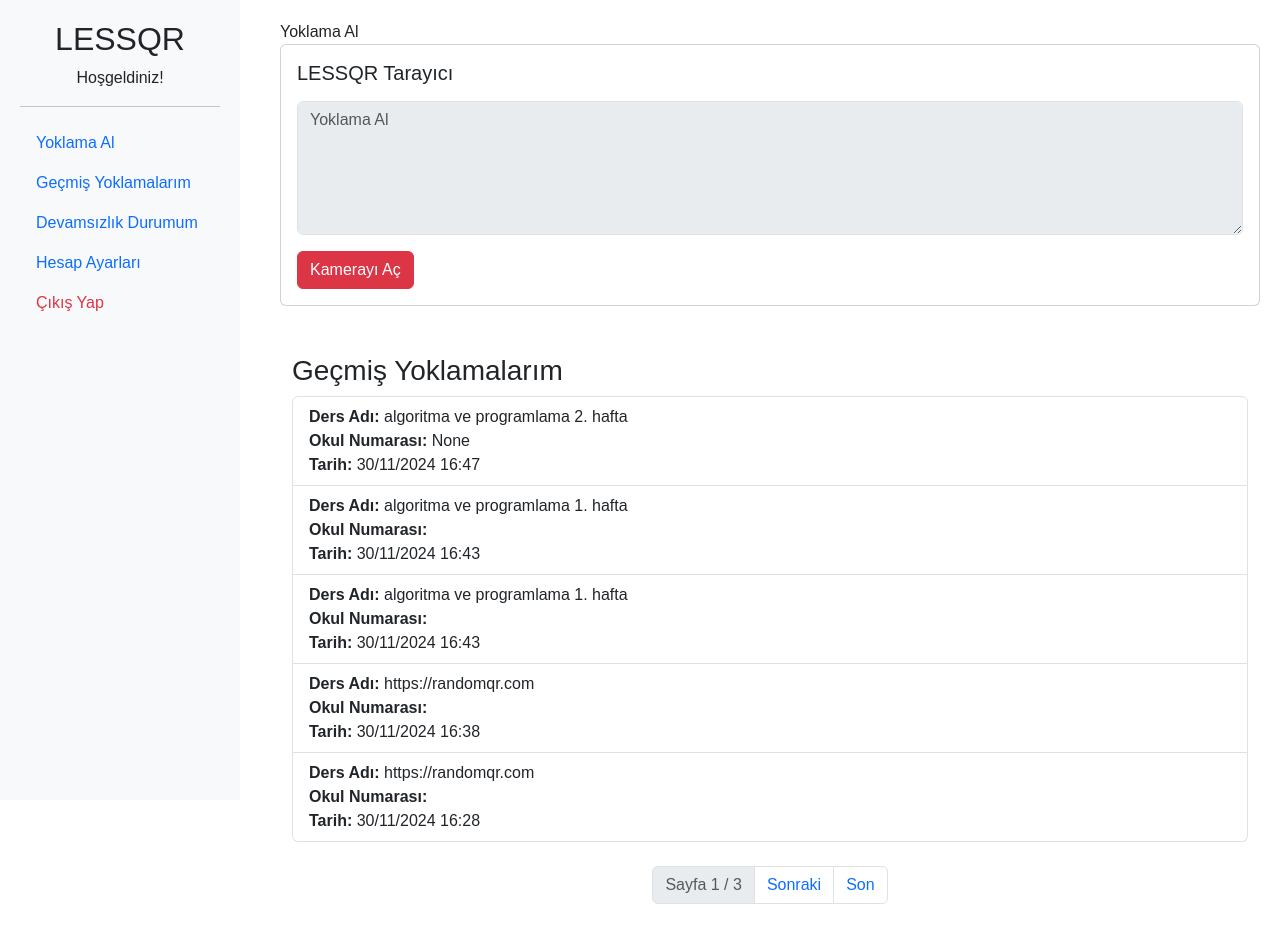
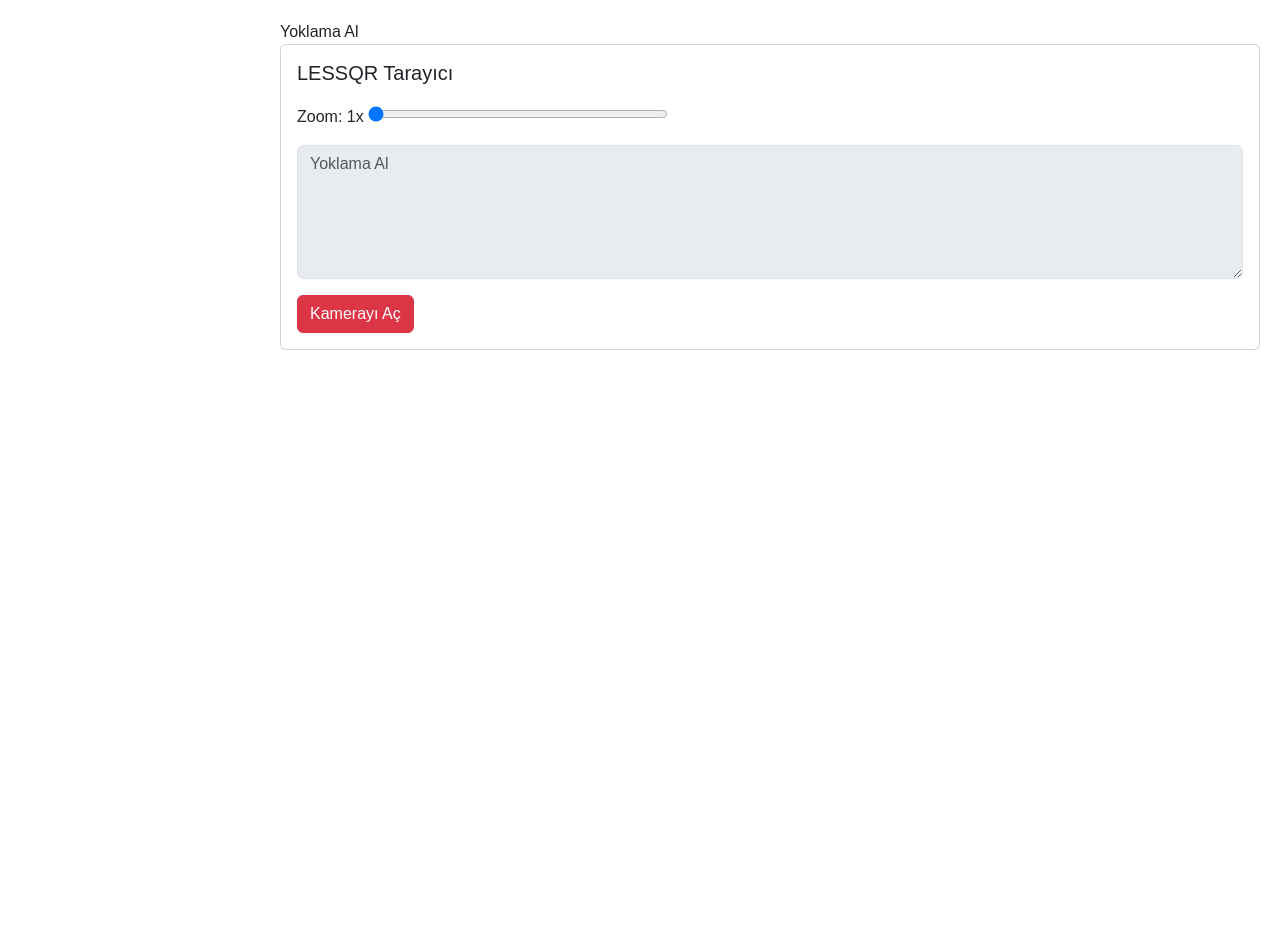
Before and after one commit to Hamza-Sengul/qr_yoklama_remake, a Django app: page /account/dashboard/ in a window 1280 px wide. After the commit the page ends 350 px from the top, so only its background shows below. Run offline with Django 5.2, Linux system fonts and the light colour scheme; a user stored in the database is signed in; data comes from the database, SQL or seed files in the repository.

Commit message:
Update student_dashboard.html

```diff
--- a/qr_yoklama_remake/qrapp/account/templates/student_dashboard.html
+++ b/qr_yoklama_remake/qrapp/account/templates/student_dashboard.html
@@ -31,6 +31,15 @@
             display: none;
         }
 
+        .camera-controls {
+            margin-top: 20px;
+        }
+
+        #zoom-range {
+            width: 100%;
+            max-width: 300px;
+        }
+
         @media (min-width: 768px) {
             .offcanvas {
                 display: none !important;
@@ -57,99 +66,20 @@
     </style>
 </head>
 <body>
-    <!-- Navbar Toggle Button (Mobil İçin) -->
-    <div class="d-block d-md-none">
-        <button class="btn btn-primary m-3" type="button" data-bs-toggle="offcanvas" data-bs-target="#offcanvasSidebar" aria-controls="offcanvasSidebar">
-            Menü
-        </button>
-    </div>
-
-    <!-- Sidebar (Mobil: Offcanvas, Desktop: Sabit) -->
-    <div class="offcanvas offcanvas-start d-md-none" tabindex="-1" id="offcanvasSidebar" aria-labelledby="offcanvasSidebarLabel">
-        <div class="offcanvas-header">
-            <h5 class="offcanvas-title" id="offcanvasSidebarLabel">LESSQR</h5>
-            <button type="button" class="btn-close" data-bs-dismiss="offcanvas" aria-label="Close"></button>
-        </div>
-        <div class="offcanvas-body sidebar">
-            <p class="text-center">Hoşgeldiniz! <strong>{{ request.user.first_name }}</strong></p>
-            <hr>
-            <nav class="nav flex-column">
-                <a href="#" class="nav-link">Yoklama Al</a>
-                <a href="{% url 'gecmis_yoklamalar' %}" class="nav-link">Geçmiş Yoklamalarım</a>
-                <a href="{% url 'devamsizlik_durumu' %}" class="nav-link">Devamsızlık Durumum</a>
-                <a href="#" class="nav-link">Hesap Ayarları</a>
-                <a href="/account/logout/" class="nav-link text-danger">Çıkış Yap</a> <!-- Çıkış Yap -->
-            </nav>
-        </div>
-    </div>
-
-    <!-- Sidebar (Desktop İçin) -->
-    <div class="sidebar d-none d-md-block">
-        <h2 class="text-center">LESSQR</h2>
-        <p class="text-center">Hoşgeldiniz! <strong>{{ request.user.first_name }}</strong></p>
-        <hr>
-        <nav class="nav flex-column">
-            <a href="#" class="nav-link">Yoklama Al</a>
-            <a href="{% url 'gecmis_yoklamalar' %}" class="nav-link">Geçmiş Yoklamalarım</a>
-            <a href="{% url 'devamsizlik_durumu' %}" class="nav-link">Devamsızlık Durumum</a>
-            <a href="#" class="nav-link">Hesap Ayarları</a>
-            <a href="/account/logout/" class="nav-link text-danger">Çıkış Yap</a> <!-- Çıkış Yap -->
-        </nav>
-    </div>
-
-    <!-- Main Content -->
     <div class="main-content">
         <div class="header">Yoklama Al</div>
         <div class="card mb-4">
             <div class="card-body">
                 <h5 class="card-title">LESSQR Tarayıcı</h5>
                 <video id="video"></video>
+                <div class="camera-controls">
+                    <label for="zoom-range">Zoom: <span id="zoom-value">1</span>x</label>
+                    <input type="range" id="zoom-range" min="1" max="5" step="0.1" value="1">
+                </div>
                 <textarea id="qr-box" class="form-control mt-3" rows="5" placeholder="Yoklama Al" disabled></textarea>
                 <button id="start-camera" class="btn btn-danger mt-3">Kamerayı Aç</button>
                 <p id="qr-result" class="mt-3">Yoklama başarı ile alındı.</p>
             </div>
-        </div>
-
-        <div class="container mt-5">
-            <h3>Geçmiş Yoklamalarım</h3>
-            <ul class="list-group">
-                {% for yoklama in page_obj.object_list %}
-                <li class="list-group-item">
-                    <strong>Ders Adı:</strong> {{ yoklama.qr_content }} <br>
-                    <strong>Okul Numarası:</strong> {{ yoklama.school_number }} <br>
-                    <strong>Tarih:</strong> {{ yoklama.date_time|date:"d/m/Y H:i" }}
-                </li>
-                {% empty %}
-                <li class="list-group-item">Hiç yoklama kaydı bulunamadı.</li>
-                {% endfor %}
-            </ul>
-
-            <!-- Sayfalama -->
-            <nav class="mt-4">
-                <ul class="pagination justify-content-center">
-                    {% if page_obj.has_previous %}
-                    <li class="page-item">
-                        <a class="page-link" href="?page=1">İlk</a>
-                    </li>
-                    <li class="page-item">
-                        <a class="page-link" href="?page={{ page_obj.previous_page_number }}">Önceki</a>
-                    </li>
-                    {% endif %}
-
-                    <li class="page-item disabled">
-                        <a class="page-link">Sayfa {{ page_obj.number }} / {{ page_obj.paginator.num_pages }}</a>
-                    </li>
-
-                    {% if page_obj.has_next %}
-                    <li class="page-item">
-                        <a class="page-link" href="?page={{ page_obj.next_page_number }}">Sonraki</a>
-                    </li>
-                    <li class="page-item">
-                        <a class="page-link" href="?page={{ page_obj.paginator.num_pages }}">Son</a>
-                    </li>
-                    {% endif %}
-                </ul>
-            </nav>
         </div>
     </div>
 
@@ -159,26 +89,45 @@
         const video = document.getElementById('video');
         const qrBox = document.getElementById('qr-box');
         const qrResult = document.getElementById('qr-result');
-
+        const zoomRange = document.getElementById('zoom-range');
+        const zoomValueLabel = document.getElementById('zoom-value');
+        let videoTrack = null;
         let scanning = false;
 
         startCamera.addEventListener('click', async () => {
+            try {
                 const stream = await navigator.mediaDevices.getUserMedia({
                     video: {
-                facingMode: "environment", // Arka kamerayı kullan
-                width: { ideal: 1280 },   // Video boyutlarını optimize et
+                        facingMode: "environment",
+                        width: { ideal: 1280 },
                         height: { ideal: 720 }
                     }
                 });
-    const qrResult = document.getElementById('qr-result'); // QR sonucunu gizle
-    qrResult.style.display = 'none';
 
-    try {
-        const stream = await navigator.mediaDevices.getUserMedia({ video: { facingMode: "environment" } });
                 video.srcObject = stream;
                 video.play();
                 video.style.display = 'block';
                 scanning = true;
+
+                videoTrack = stream.getVideoTracks()[0];
+                const capabilities = videoTrack.getCapabilities();
+
+                if ('zoom' in capabilities) {
+                    zoomRange.min = capabilities.zoom.min;
+                    zoomRange.max = capabilities.zoom.max;
+                    zoomRange.step = capabilities.zoom.step;
+                    zoomRange.value = videoTrack.getSettings().zoom || capabilities.zoom.min;
+
+                    zoomRange.addEventListener('input', () => {
+                        const zoomValue = parseFloat(zoomRange.value);
+                        zoomValueLabel.textContent = zoomValue.toFixed(1);
+                        videoTrack.applyConstraints({
+                            advanced: [{ zoom: zoomValue }]
+                        });
+                    });
+                } else {
+                    console.log("Zoom özelliği desteklenmiyor.");
+                }
 
                 video.addEventListener('loadedmetadata', () => {
                     const canvas = document.createElement('canvas');
@@ -205,17 +154,15 @@
                             qrResult.style.display = 'block';
 
                             scanning = false;
-        // Kamera akışını durdur
                             const tracks = video.srcObject.getTracks();
                             tracks.forEach((track) => track.stop());
-        video.srcObject = null; // Video kaynağını temizle
-        video.style.display = 'none'; // Video elemanını gizle
+                            video.srcObject = null;
+                            video.style.display = 'none';
                             sendQRCodeData(qrCode.data);
                         } else {
                             requestAnimationFrame(scanQRCode);
                         }
                     }
-
 
                     requestAnimationFrame(scanQRCode);
                 });
@@ -233,32 +180,27 @@ async function sendQRCodeData(data) {
                 method: 'POST',
                 headers: {
                     'Content-Type': 'application/json',
-            'X-CSRFToken': csrftoken // CSRF token
+                    'X-CSRFToken': csrftoken
                 },
-        body: JSON.stringify({ qr_content: data }) // QR kod içeriği
+                body: JSON.stringify({ qr_content: data })
             });
 
             if (response.ok) {
                 const result = await response.json();
-        const qrResult = document.getElementById('qr-result'); // QR sonucunu göstermek için
-
                 if (result.status === 'success') {
-            qrResult.textContent = result.message; // "Yoklama başarı ile alındı" mesajı
+                    qrResult.textContent = result.message;
                     qrResult.style.display = 'block';
-            qrResult.style.color = 'green'; // Başarı mesajı için yeşil renk
+                    qrResult.style.color = 'green';
                 } else if (result.status === 'warning') {
-            qrResult.textContent = result.message; // "Bu yoklama zaten alınmış" mesajı
+                    qrResult.textContent = result.message;
                     qrResult.style.display = 'block';
-            qrResult.style.color = 'red'; // Uyarı mesajı için kırmızı renk
+                    qrResult.style.color = 'red';
                 }
             } else {
                 const error = await response.json();
                 alert('Hata: ' + error.message);
             }
         }
-
-
-
     </script>
 </body>
 </html>
```
Lines whose indentation alone changed are shown as unchanged.
